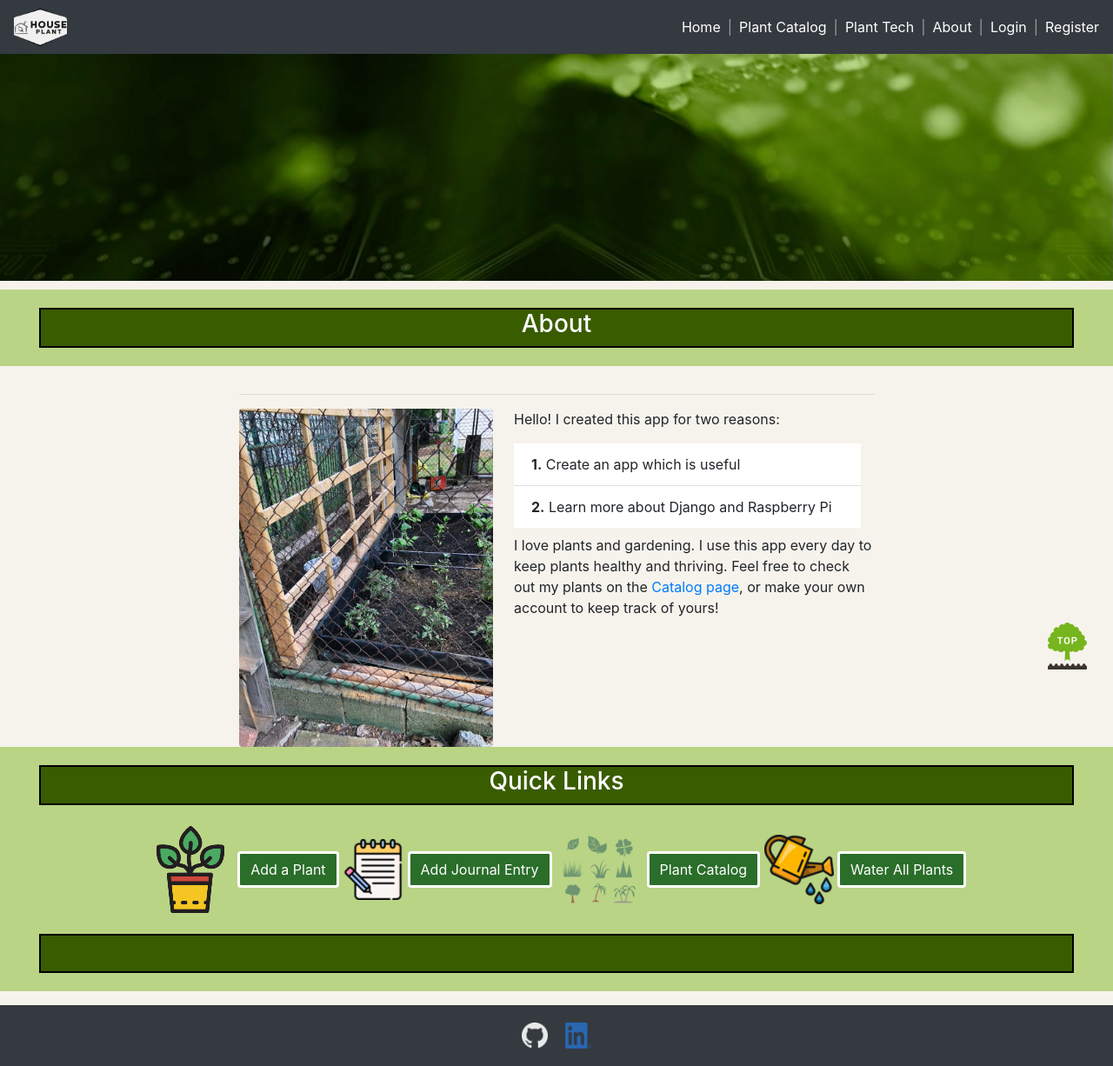
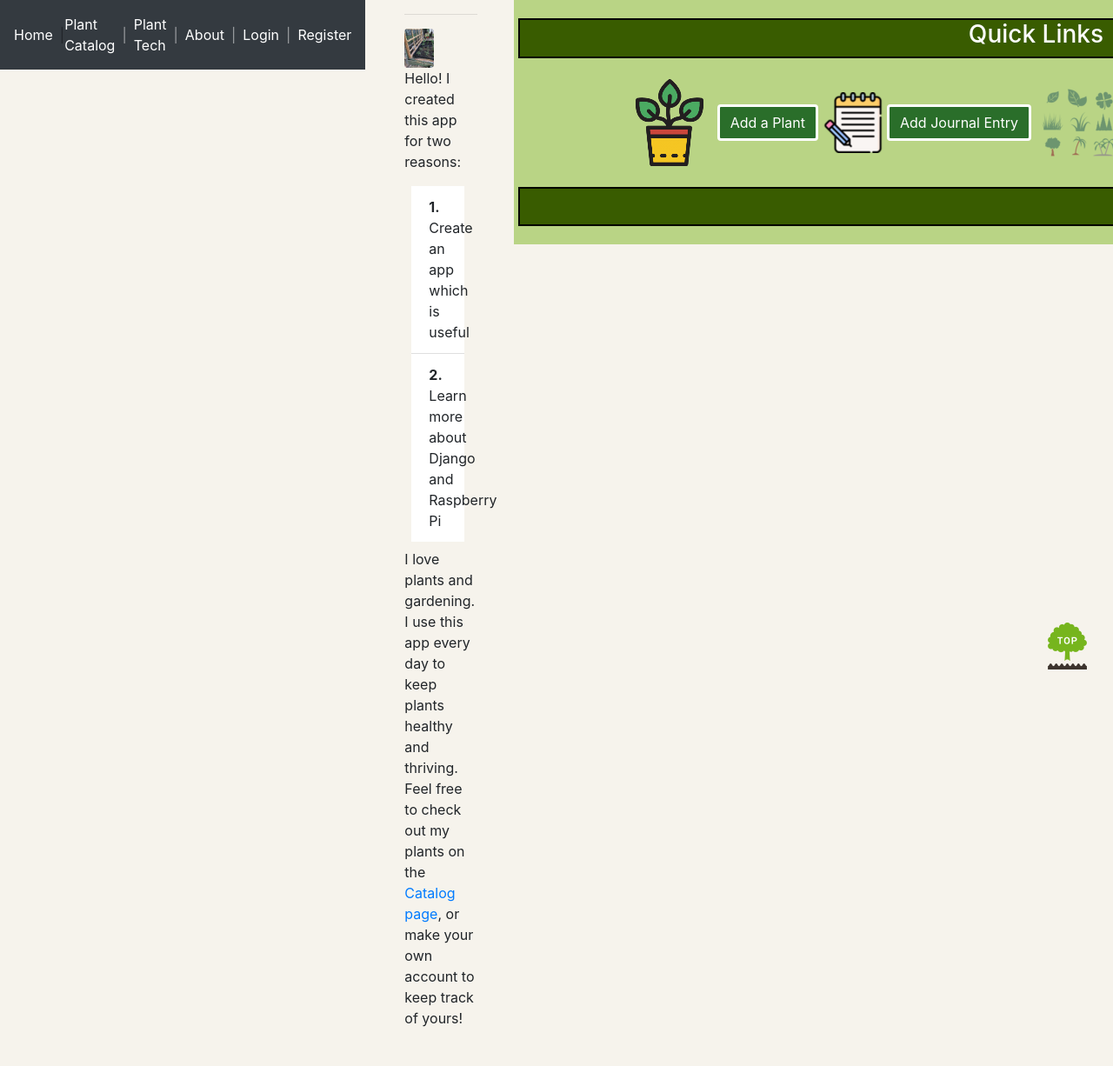
Before and after one commit to jtc21am/houseplant, a Django app: page /about/ in a window 1280 px wide. Shown: the whole page at 87% size. After the commit the page ends 1181 px from the top, so only its background shows below. Run offline with Django 4.2, Linux system fonts and the light colour scheme; some libraries are stand-ins or nearby versions.

Commit message:
update Readme

```diff
--- a/myhouseplant/journal/static/journal/main.css
+++ b/myhouseplant/journal/static/journal/main.css
@@ -1,20 +1,23 @@
+
 body, html {
     margin: 0;
     padding: 0;
+    overflow-x: scroll;
 }
 
 .plant-card {
     transition: box-shadow .3s;
 }
+
 .plant-card:hover {
     box-shadow: 0 0 20px rgba(38, 38, 38, 0.5);
 }
+
 /* You can adjust the image size by increasing/decreasing the width, height */
 .custom-circle-image {
-    width: 15vw; /* note i used vw not px for better responsive */
+    width: 15vw; /* note I used vw, not px, for better responsiveness */
     height: 15vw;
 }
-
 
 .Plants:hover > .leafy {
     animation-name: wave;
@@ -57,12 +60,22 @@ body, html {
     border-radius: inherit;
 }
 
-#content-desktop {display: block;}
-#content-mobile {display: none;}
+#content-desktop {
+    display: block;
+}
+
+#content-mobile {
+    display: none;
+}
 
 @media screen and (max-width: 768px) {
-#content-desktop {display: none;}
-#content-mobile {display: block;}
+    #content-desktop {
+        display: none;
+    }
+
+    #content-mobile {
+        display: block;
+    }
 }
 
 .asteriskField {
@@ -76,9 +89,11 @@ body, html {
 select[name$="_day"].selectdatewidget {
     width: 27%;
 }
+
 select[name$="_month"].selectdatewidget {
     width: 38%;
 }
+
 select[name$="_year"].selectdatewidget {
     width: 35%;
 }
@@ -89,34 +104,30 @@ font-face {
 }
 
 .greencontainer {
-    overflow:hidden;
-    position:relative;
+    overflow: hidden;
+    position: relative;
     padding: 0rem 0rem;
     padding-bottom: 1rem;
 }
 
 .greenpage {
-    position:relative;
+    position: relative;
     width: 1200px;
     margin: 0px auto;
     padding: 5px;
-
 }
 
 .greenband {
-    width:100%;
+    width: 100%;
     padding: 1rem 0rem;
-
 }
 
 .greencontent {
-    position:relative;
-
+    position: relative;
 }
 
-.greenbandcolor  {
+.greenbandcolor {
     background-color: #B9D485;
-
 }
 
 .center {
@@ -127,11 +138,10 @@ font-face {
     padding: 20px;
 }
 
-
 .brd-box {
-    display:block;
+    display: block;
     border: 2px solid #000000;
-    background: #395c00
+    background: #395c00;
 }
 
 .btn {
@@ -213,6 +223,7 @@ border: solid;
     background-size: 45px;
     animation: moveSlideshow 17s linear infinite;
 }
+
 .thumbnail-container {
     width: 150px;
     display: flex;
@@ -239,3 +250,18 @@ border: solid;
 .card-text {
     margin-bottom: 0;
 }
+
+/* Additional CSS for left and right scroll */
+body {
+    display: flex;
+    flex-direction: row;
+    align-items: flex-start;
+}
+
+.greenpage {
+    overflow-x: auto;
+}
+
+.greenband {
+    min-width: fit-content;
+}
--- a/myhouseplant/journal/templates/journal/base.html
+++ b/myhouseplant/journal/templates/journal/base.html
@@ -24,6 +24,8 @@
     {% block head %}
     {% endblock %}
 
+
+
 </head>
 <body>
     <nav class="navbar navbar-expand-lg navbar-dark bg-dark">
@@ -35,7 +37,7 @@
 
       <span class="navbar-text mr-2">
         <a href="{% url 'plant_week' %}">Home</a>
-      </span>
+      </span
       <span class="navbar-text mr-2">
         |
       </span>
```
Also changed, not shown: myhouseplant/journal/views.py (+4 -3 lines), myhouseplant/media/user_1/32DE6F27-3C20-4187-9C2A-BD56C74F8F3E.jpeg.150x150_q85_box-0,0,300,300_crop_detail.jpg (added), 1 other file. Lines whose indentation alone changed are shown as unchanged.
